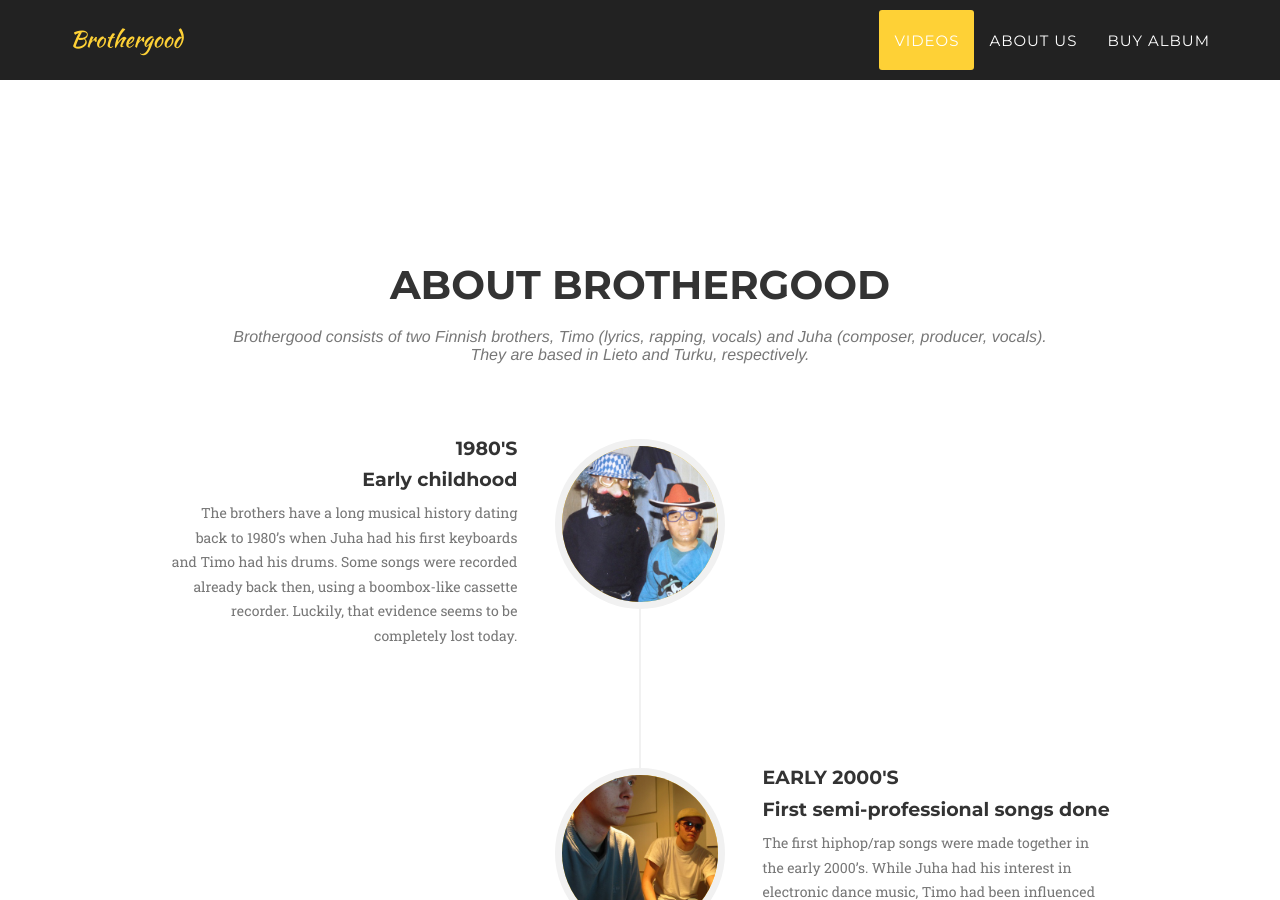
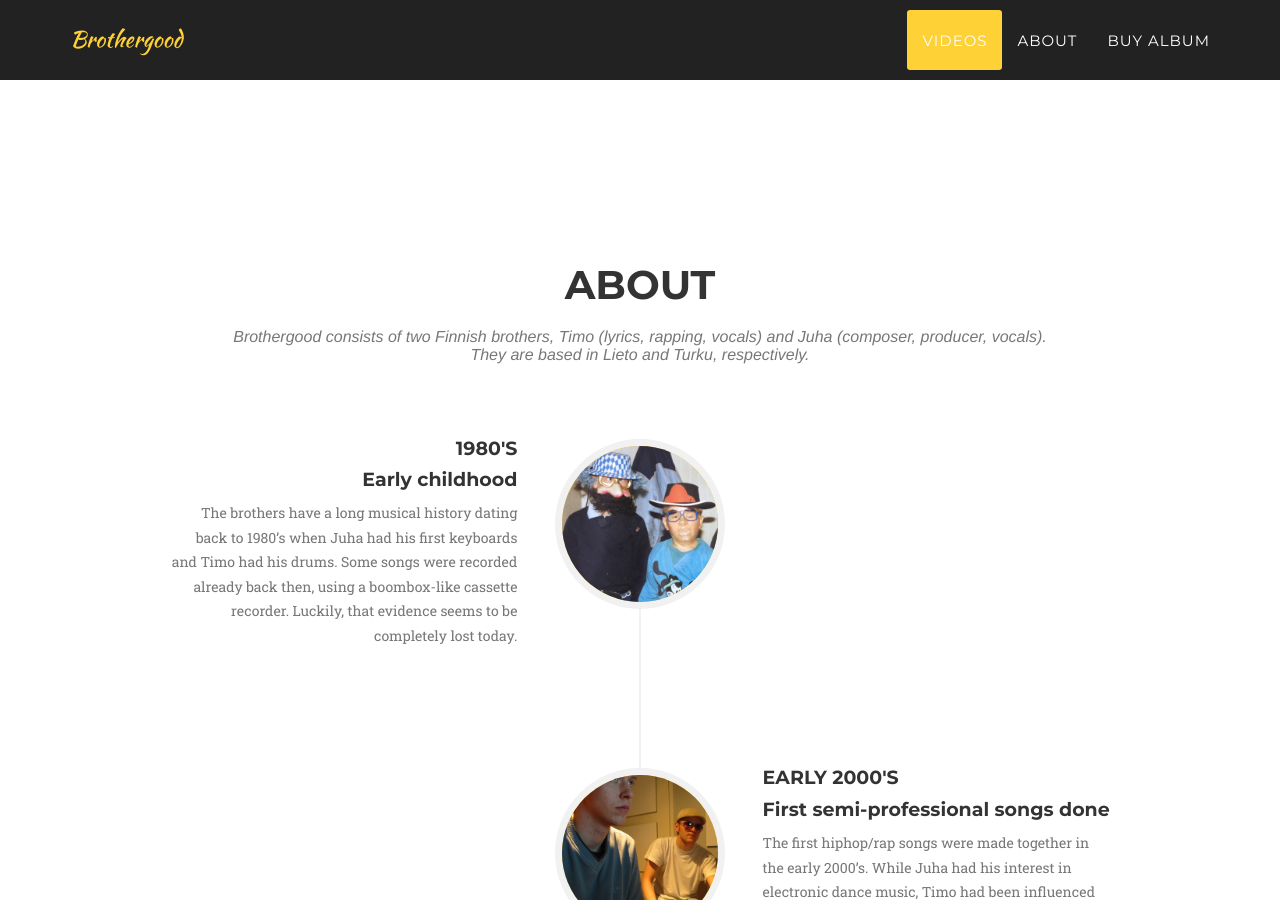
Before and after one commit to juhaniemi/brothergood, a Jekyll site: the page built from index.html, in a window 1280 px wide and 900 px high, scrolled down 1540 px. Built offline with Jekyll 4.4.1, drawn with Linux system fonts in a browser that asks for light colours; some web fonts are replaced.

Commit message:
Changed About Us to About

```diff
--- a/_includes/about.html
+++ b/_includes/about.html
@@ -3,7 +3,7 @@
         <div class="container">
             <div class="row">
                 <div class="col-lg-12 text-center">
-                    <h2 class="section-heading">About Brothergood</h2>
+                    <h2 class="section-heading">About</h2>
                     <h3 class="section-subheading text-muted">
                         Brothergood consists of two Finnish brothers, Timo (lyrics, rapping, vocals) and Juha (composer, producer, vocals). <br />
                         They are based in Lieto and Turku, respectively.</h3>
--- a/_includes/header.html
+++ b/_includes/header.html
@@ -22,7 +22,7 @@
                         <a class="page-scroll" href="#videos">Videos</a>
                     </li>
                     <li>
-                        <a class="page-scroll" href="#about">About Us</a>
+                        <a class="page-scroll" href="#about">About</a>
                     </li>
                     <li>
                         <a class="page-scroll" href="#buy-album">Buy Album</a>
```
